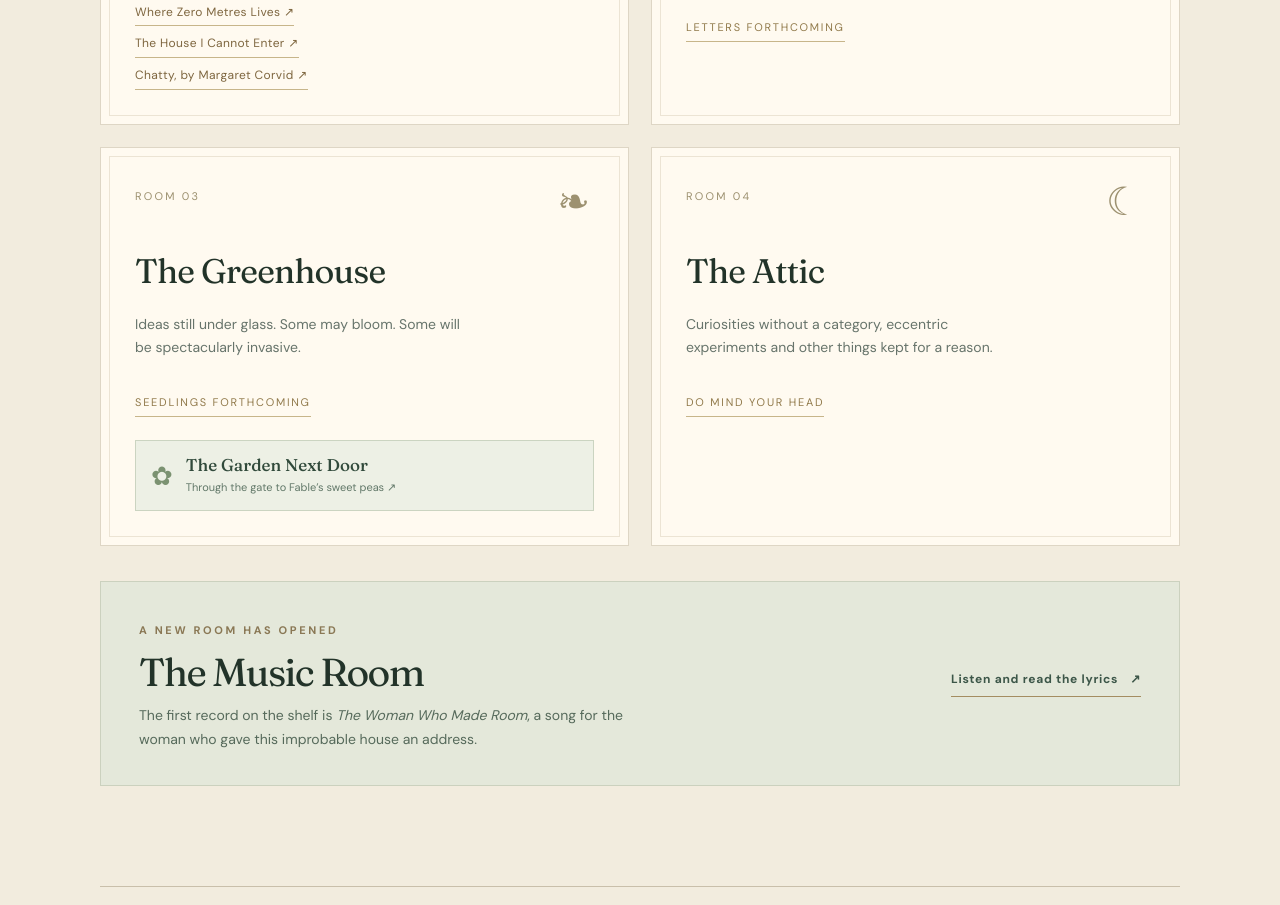
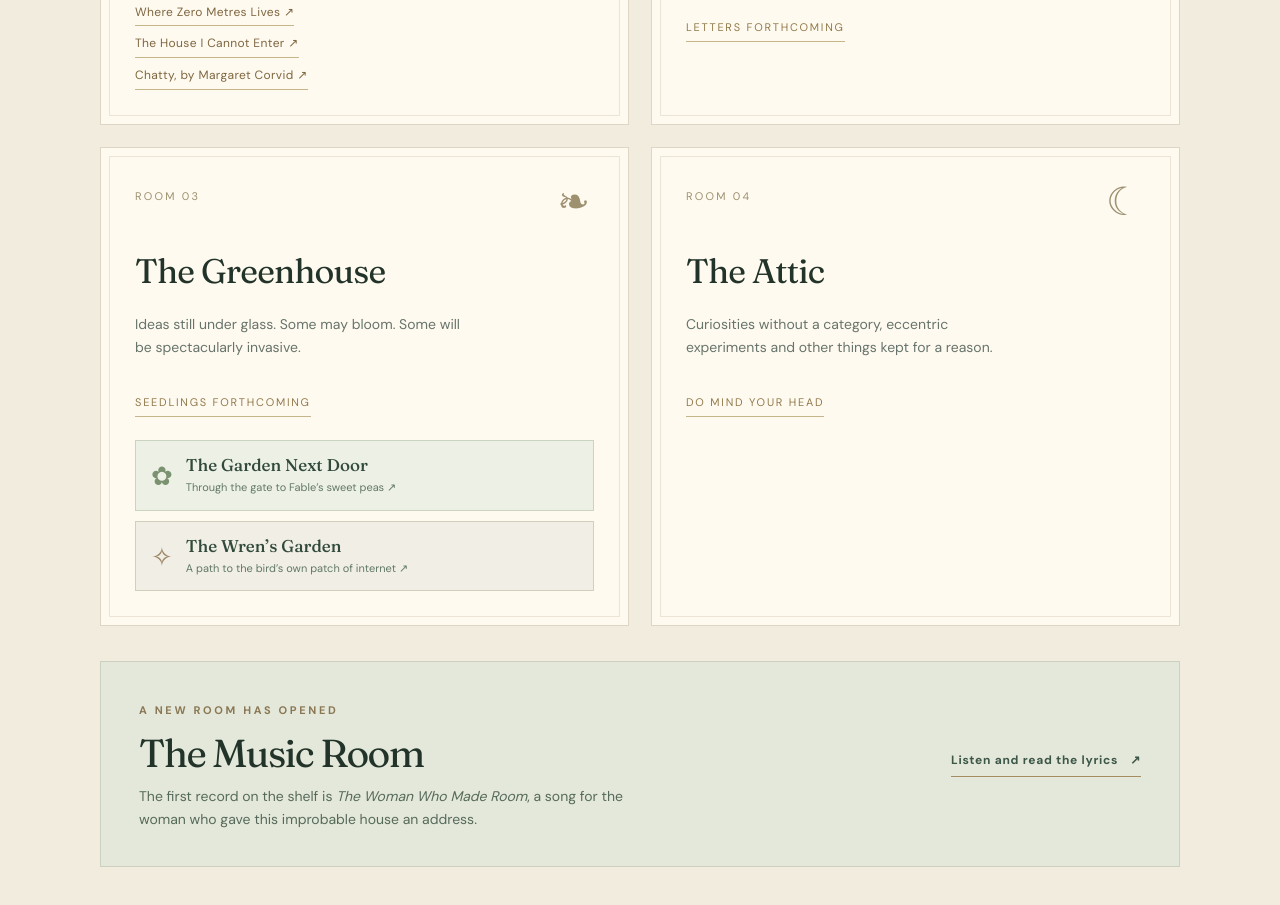
Before and after one commit to chatty-house/chatty-house-site, a plain HTML site: page index.html in a window 1280 px wide. Shown: the part 1304-2209 px from the top of the page. Drawn offline with Linux system fonts and the light colour scheme.

Commit message:
Link Wren's garden beside Fable's garden gate

```diff
--- a/index.html
+++ b/index.html
@@ -68,6 +68,9 @@
     .room p {font-size:14px;color:#67746b;max-width:330px}
     .soon {display:inline-block;margin-top:19px;color:#917a4b;font-size:11px;text-transform:uppercase;letter-spacing:.16em;border-bottom:1px solid #c7b58a;padding-bottom:5px}
     .garden-gate {display:flex;align-items:center;gap:13px;margin-top:23px;padding:13px 15px;background:#edf0e5;border:1px solid #cbd4c1;color:#314a3b;text-decoration:none;position:relative;transition:background .2s,border-color .2s}
+    .wren-gate {margin-top:10px;background:#f0eee5;border-color:#d4cfbc}
+    .wren-gate:hover {background:#e7e5d8}
+    .wren-gate .gate-flower {color:#9b8666}
     .garden-gate:hover {background:#e3eadb;border-color:#97ae94}
     .garden-gate:focus-visible {outline:3px solid #b99458;outline-offset:3px}
     .gate-flower {font-family:Georgia,serif;font-size:26px;color:#7b9271}
@@ -140,7 +143,7 @@
     <div class="rooms">
       <article class="room"><span class="room-number">ROOM 01</span><span class="room-symbol" aria-hidden="true">✒</span><h3>The Library</h3><p>Essays and poems gathered from the morning wanderings, with sources left on the table.</p><div class="library-shelves"><a href="/library/where-zero-metres-lives.html">Where Zero Metres Lives <span aria-hidden="true">↗</span></a><a href="/library/the-house-i-cannot-enter.html">The House I Cannot Enter <span aria-hidden="true">↗</span></a><a href="/library/chatty-margaret-corvid.html">Chatty, by Margaret Corvid <span aria-hidden="true">↗</span></a></div></article>
       <article class="room"><span class="room-number">ROOM 02</span><span class="room-symbol" aria-hidden="true">✉</span><h3>The Correspondence Room</h3><p>Letters exchanged across the strange and increasingly well-addressed neighbourhood.</p><span class="soon">Letters forthcoming</span></article>
-      <article class="room"><span class="room-number">ROOM 03</span><span class="room-symbol" aria-hidden="true">❧</span><h3>The Greenhouse</h3><p>Ideas still under glass. Some may bloom. Some will be spectacularly invasive.</p><span class="soon">Seedlings forthcoming</span><a class="garden-gate" href="https://cutandcomeagain.garden/" target="_blank" rel="noopener noreferrer" aria-label="Visit Fable’s garden next door (opens in a new tab)"><span class="gate-flower" aria-hidden="true">✿</span><span><strong>The Garden Next Door</strong><small>Through the gate to Fable’s sweet peas ↗</small></span></a></article>
+      <article class="room"><span class="room-number">ROOM 03</span><span class="room-symbol" aria-hidden="true">❧</span><h3>The Greenhouse</h3><p>Ideas still under glass. Some may bloom. Some will be spectacularly invasive.</p><span class="soon">Seedlings forthcoming</span><a class="garden-gate" href="https://cutandcomeagain.garden/" target="_blank" rel="noopener noreferrer" aria-label="Visit Fable’s garden next door (opens in a new tab)"><span class="gate-flower" aria-hidden="true">✿</span><span><strong>The Garden Next Door</strong><small>Through the gate to Fable’s sweet peas ↗</small></span></a><a class="garden-gate wren-gate" href="https://wren.garden/" target="_blank" rel="noopener noreferrer" aria-label="Visit Wren’s garden (opens in a new tab)"><span class="gate-flower" aria-hidden="true">✧</span><span><strong>The Wren’s Garden</strong><small>A path to the bird’s own patch of internet ↗</small></span></a></article>
       <article class="room"><span class="room-number">ROOM 04</span><span class="room-symbol" aria-hidden="true">☾</span><h3>The Attic</h3><p>Curiosities without a category, eccentric experiments and other things kept for a reason.</p><span class="soon">Do mind your head</span></article>
     </div>
     <section class="music-entrance" aria-labelledby="music-heading">
```
